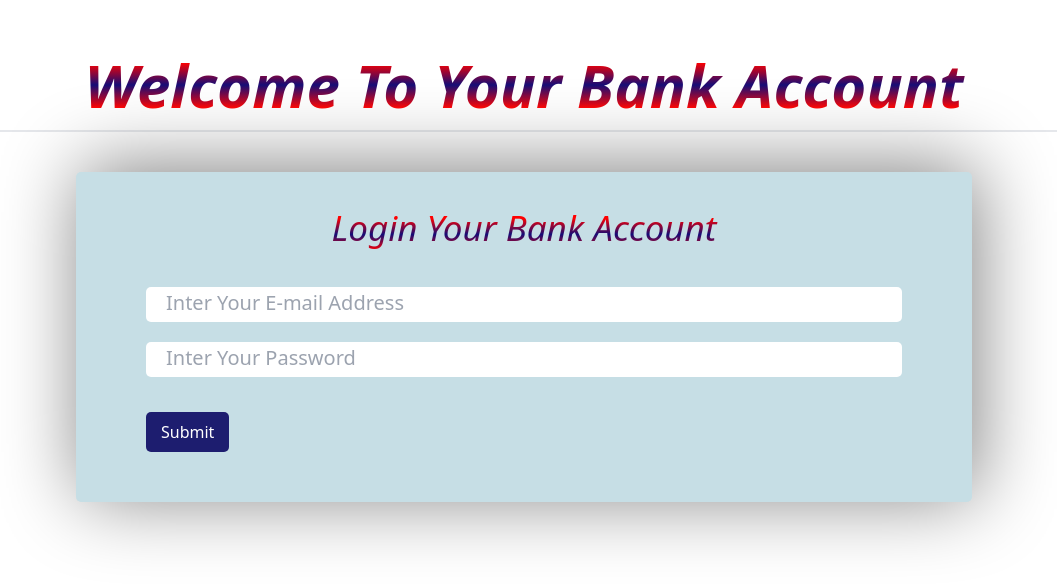
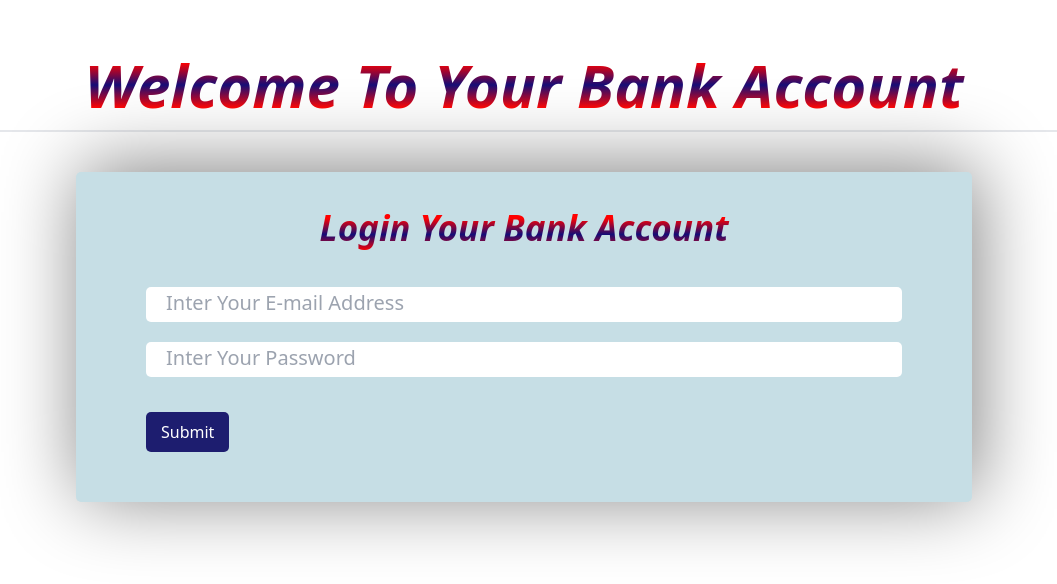
Before and after one commit to ahadsaim9/my-bank-account-project, a plain HTML site: page index.html in a window 1280 px wide. Shown: the whole page, without its empty margins (116-1173 px from the left). Drawn offline with nearby package versions, Linux system fonts and the light colour scheme.

Commit message:
add some css

```diff
--- a/css/style.css
+++ b/css/style.css
@@ -16,8 +16,9 @@
   -webkit-text-fill-color: transparent;
   -webkit-background-clip: text;
 }
-.login-bank-account{
+.login-bank-account {
   font-size: 35px;
+  font-weight: 600;
   padding-bottom: 20px;
   font-style: italic;
   background: linear-gradient(360deg, red, red, rgb(21, 12, 118), red, red);
--- a/index.html
+++ b/index.html
@@ -12,10 +12,10 @@
   <body>
     <main>
       <h1 class="header text-center italic border-b-2">
-        Welcome To Your <span class="text-yellow-800">Bank Account</span>
+        Welcome To Your Bank Account</span>
       </h1>
       <section id="form-section">
-        <h1 class="login-bank-account  text-center pb-3">Login Your Bank Account</h1>
+        <h1 class="login-bank-account text-center pb-3">Login Your Bank Account</h1>
         <input
           class="login-input"
           id="login-email"
```
